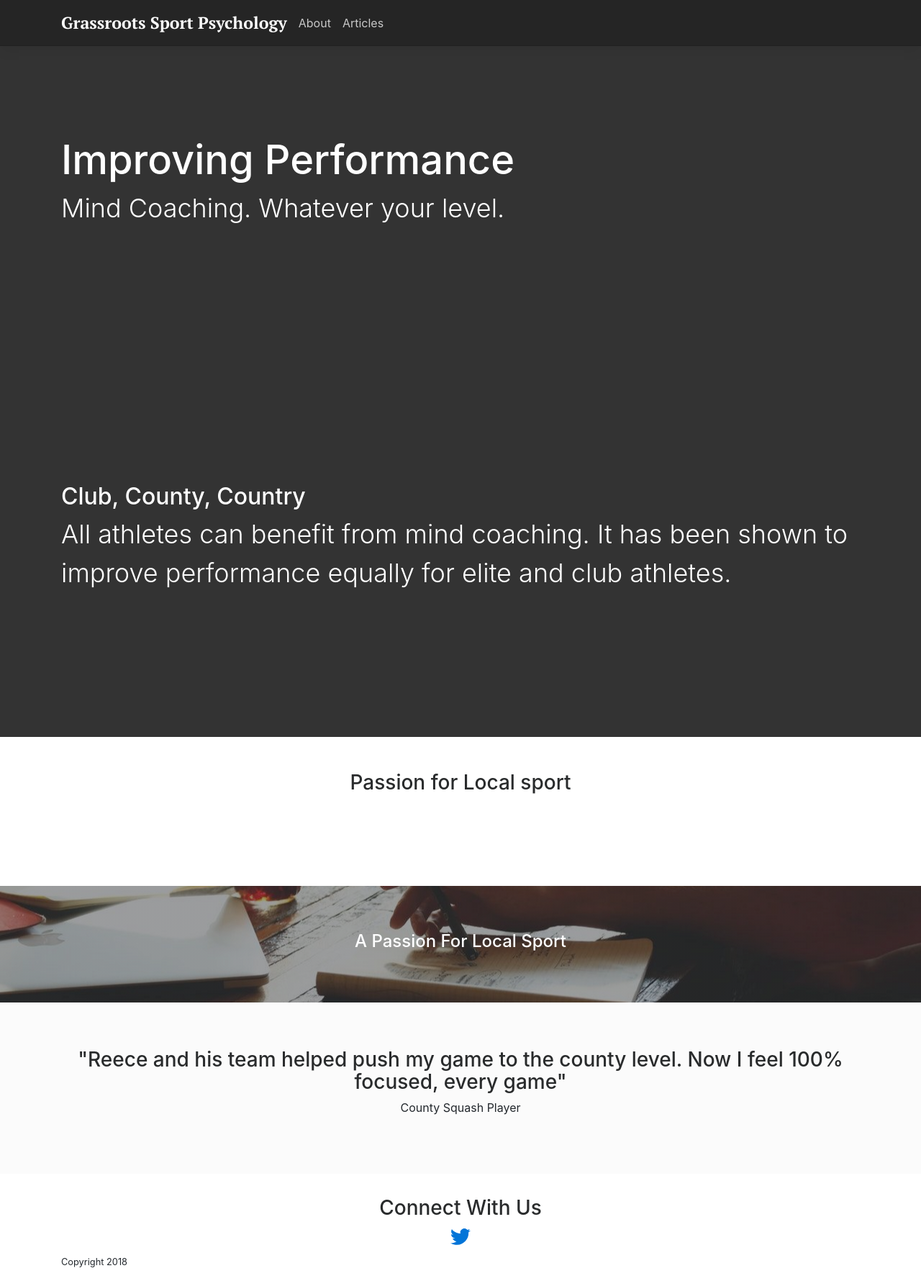
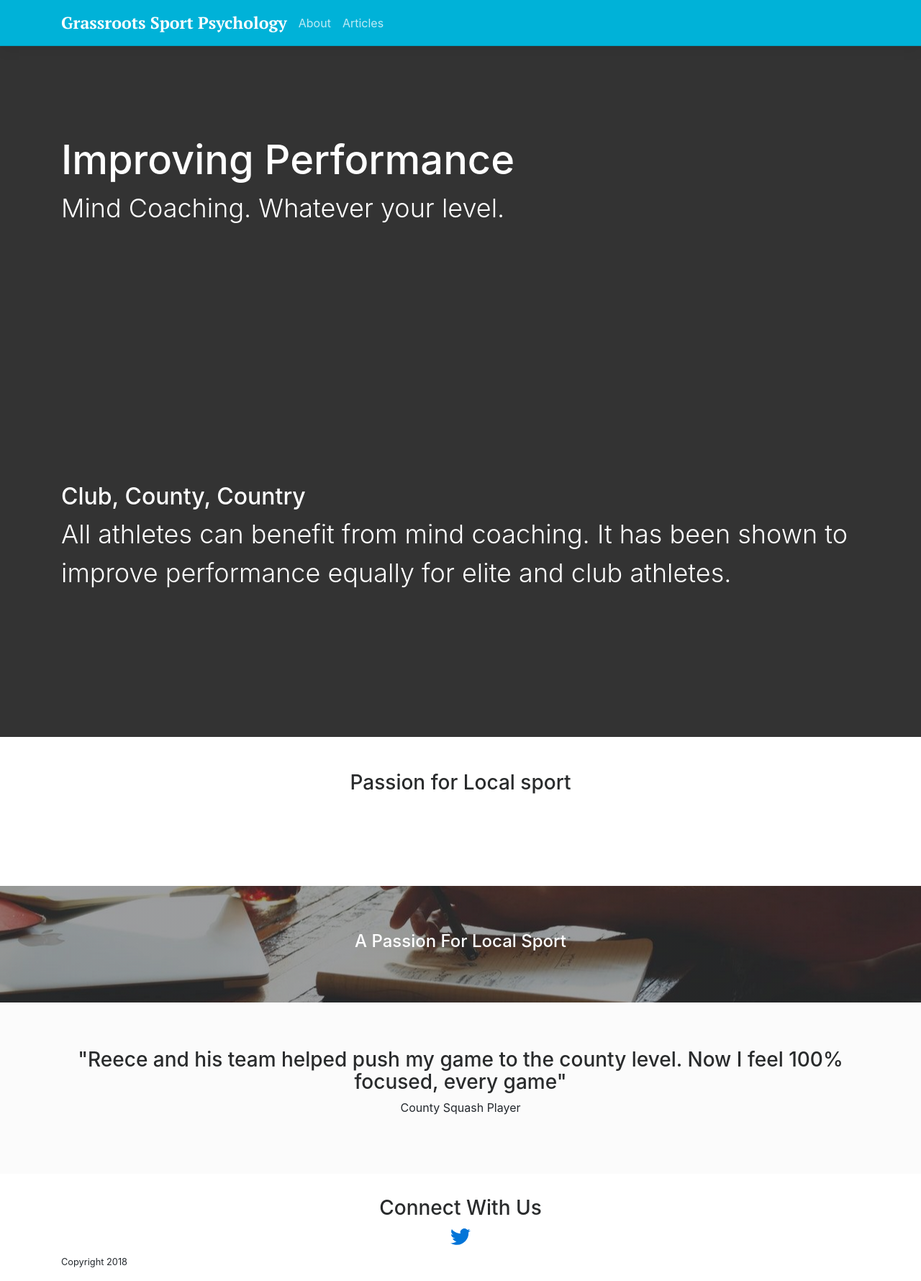
Before and after one commit to krussll/etsysimplicity, a Jekyll site: the page built from index.md, in a window 1280 px wide. Shown: the whole page at 72% size. Built offline with Jekyll 4.4.1, drawn with Linux system fonts in a browser that asks for light colours; nearby versions of some CDN libraries.

Commit message:
Update config.scss

```diff
--- a/_sass/config.scss
+++ b/_sass/config.scss
@@ -1,6 +1,6 @@
 
 
-$nav-background: #252525;
+$nav-background: #00B2D8;
 $nav-font: #fff;
 
 $jumbotron-background: #ECEEEF;
```
